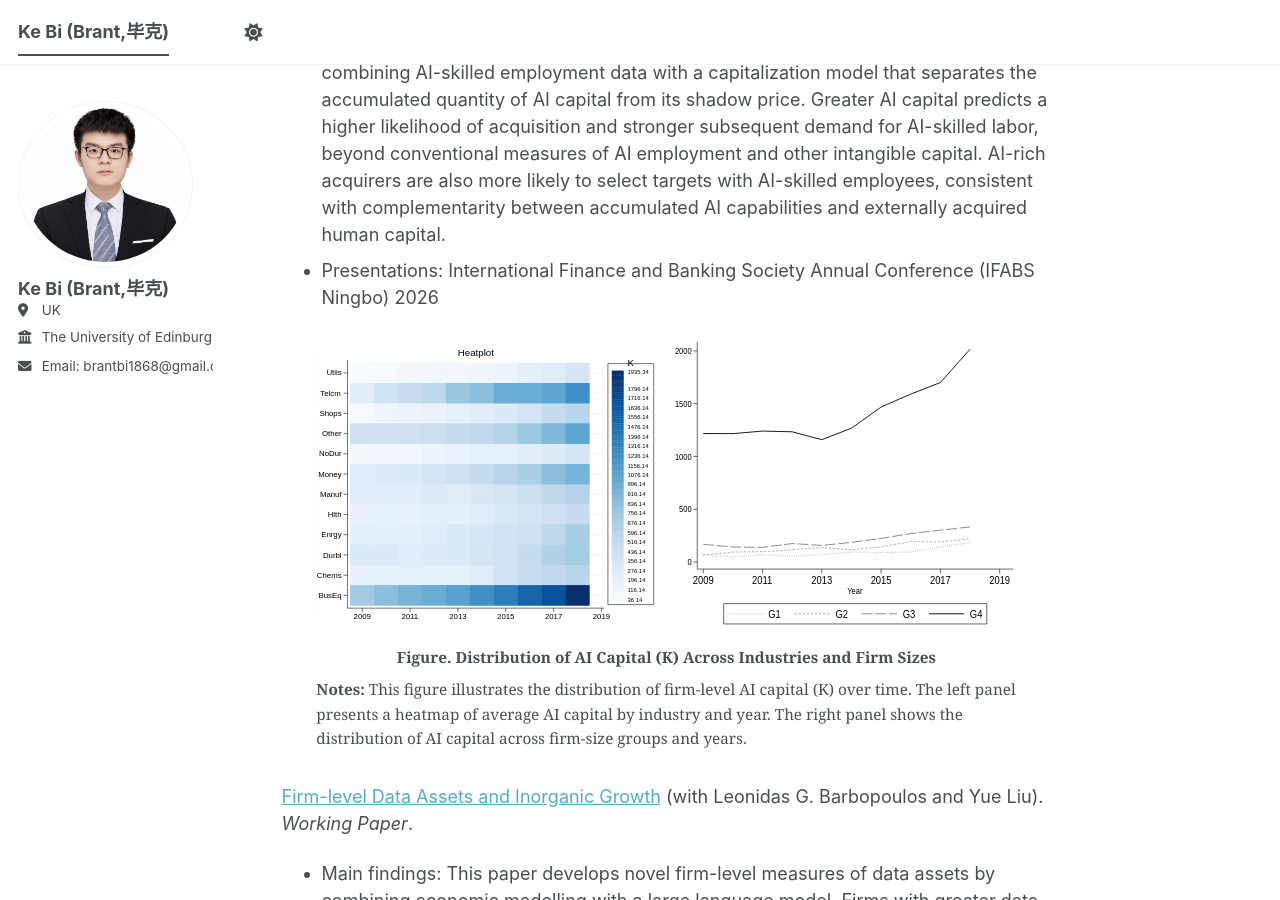
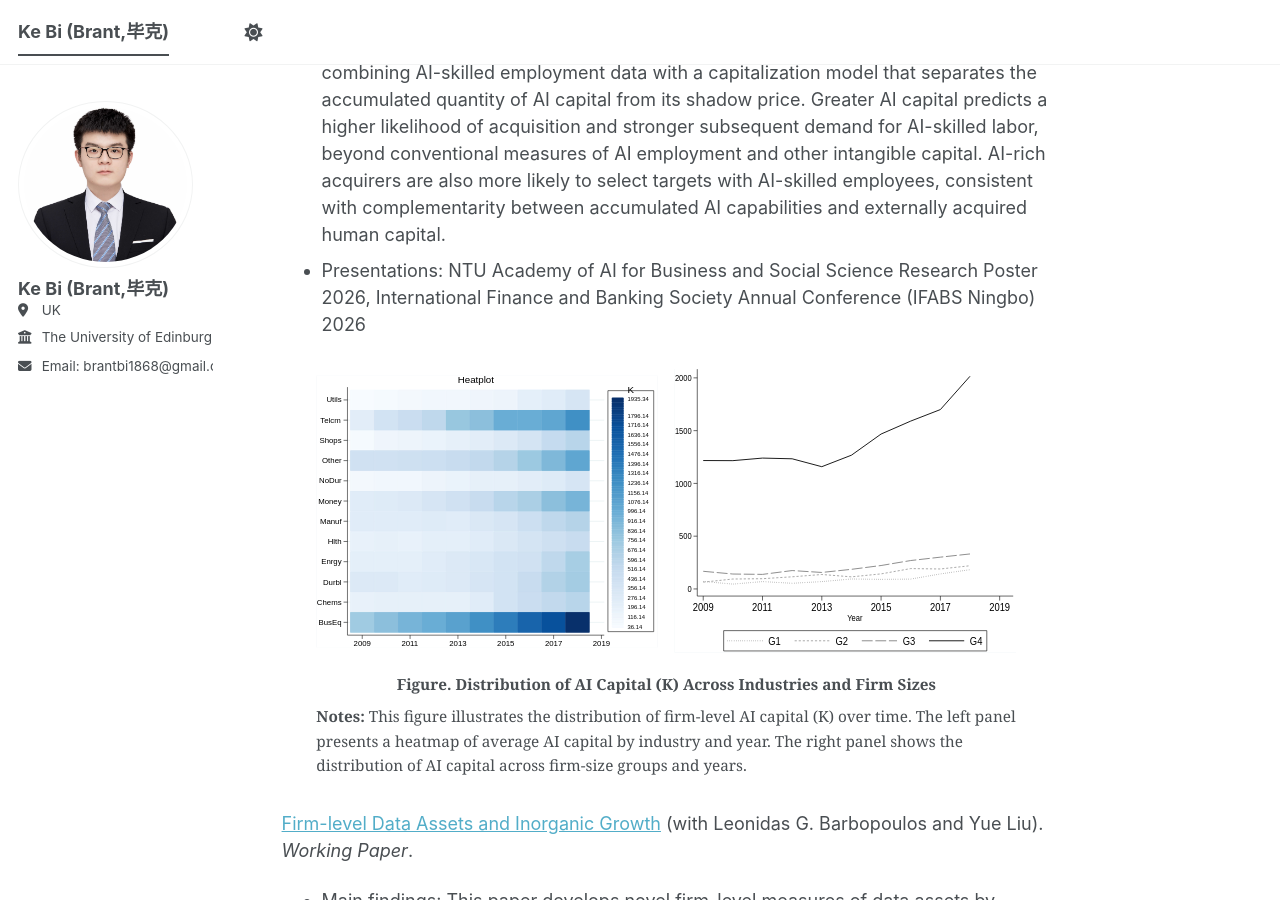
Before and after one commit to brant1868/brant1868.github.io, a Jekyll site: the page built from _pages/about.md, in a window 1280 px wide and 900 px high, scrolled down 1201 px. Built offline with Jekyll 4.4.1, drawn with Linux system fonts in a browser that asks for light colours; a script bundle is joined from its source files by our own code; library files that are not in the unit come from our copies.

Commit message:
Update about.md

```diff
--- a/_pages/about.md
+++ b/_pages/about.md
@@ -80,7 +80,7 @@ My research examines how firms' data assets and artificial intelligence (AI) cap
 
 [Artificial Intelligence Capital and Complementary Acquisitions](https://drive.google.com/file/d/1eEJXtEjiHfMUT3xGgAdIjF1kTW5GfF1e/view?usp=drive_link){:target="_blank" } (Solo-authored). **Job Market Paper**.
 - Main findings: This paper develops a firm-level measure of AI capital stock by combining AI-skilled employment data with a capitalization model that separates the accumulated quantity of AI capital from its shadow price. Greater AI capital predicts a higher likelihood of acquisition and stronger subsequent demand for AI-skilled labor, beyond conventional measures of AI employment and other intangible capital. AI-rich acquirers are also more likely to select targets with AI-skilled employees, consistent with complementarity between accumulated AI capabilities and externally acquired human capital.
-- Presentations: International Finance and Banking Society Annual Conference (IFABS Ningbo) 2026
+- Presentations: NTU Academy of AI for Business and Social Science Research Poster 2026, International Finance and Banking Society Annual Conference (IFABS Ningbo) 2026
 
 <figure style="
   display: block;
```
